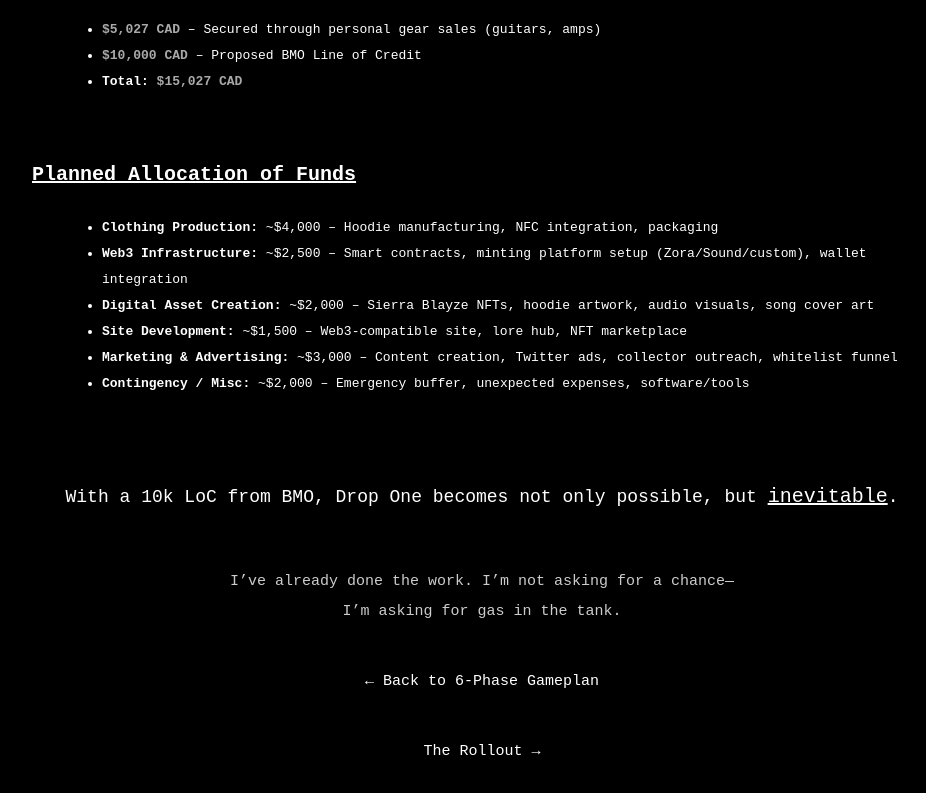
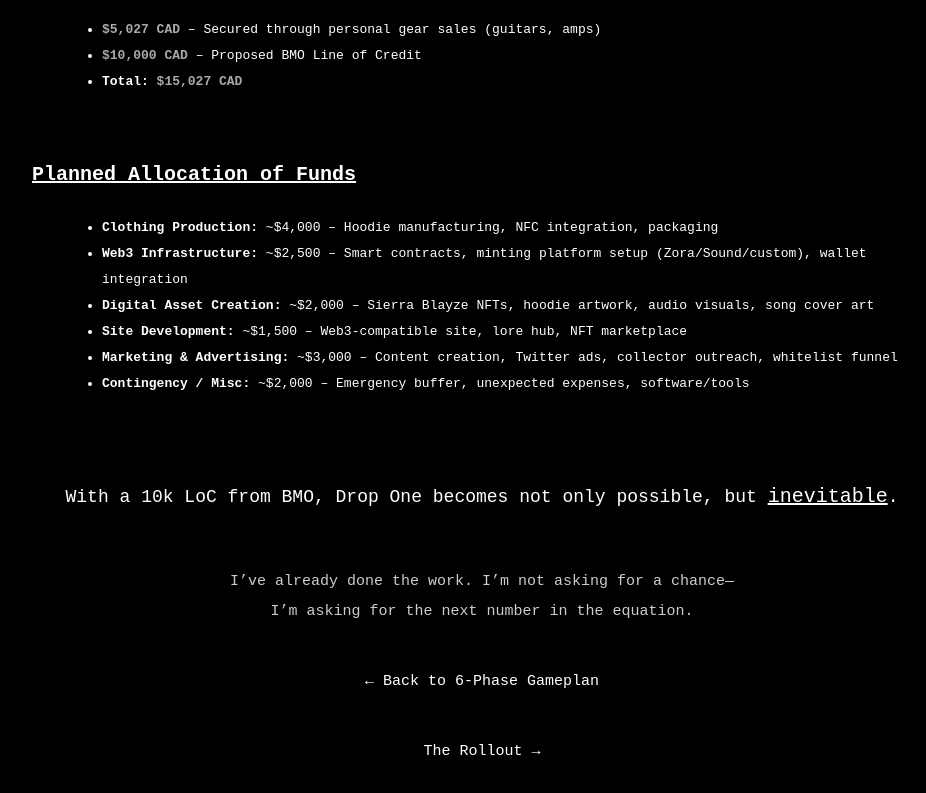
Before and after one commit to DivineTouchHQ/divine-touch-swordsman, a plain HTML site: page budget.html in a window 1280 px wide. Shown: the part 400-1193 px from the top of the page, without its empty margins (158-1084 px from the left). Drawn offline with Linux system fonts and the light colour scheme.

Commit message:
Update budget.html

```diff
--- a/budget.html
+++ b/budget.html
@@ -82,7 +82,7 @@ With a 10k LoC from BMO, Drop One becomes not only possible, but <span style="fo
 
 <p style="font-size:15px; color:#ccc; text-align:center; margin-top:10px;">
 I’ve already done the work. I’m not asking for a chance—<br>
-I’m asking for gas in the tank.
+I’m asking for the next number in the equation.
 </p>
 
 
```
